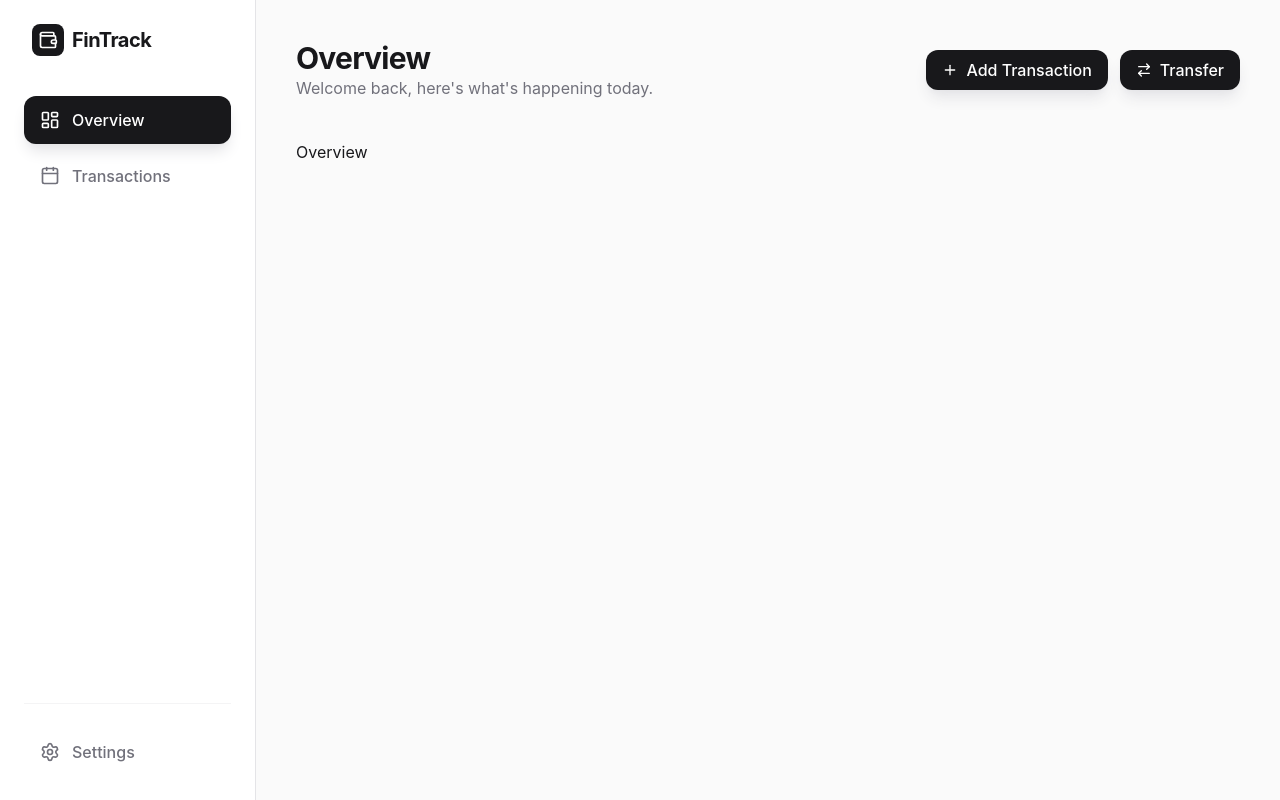
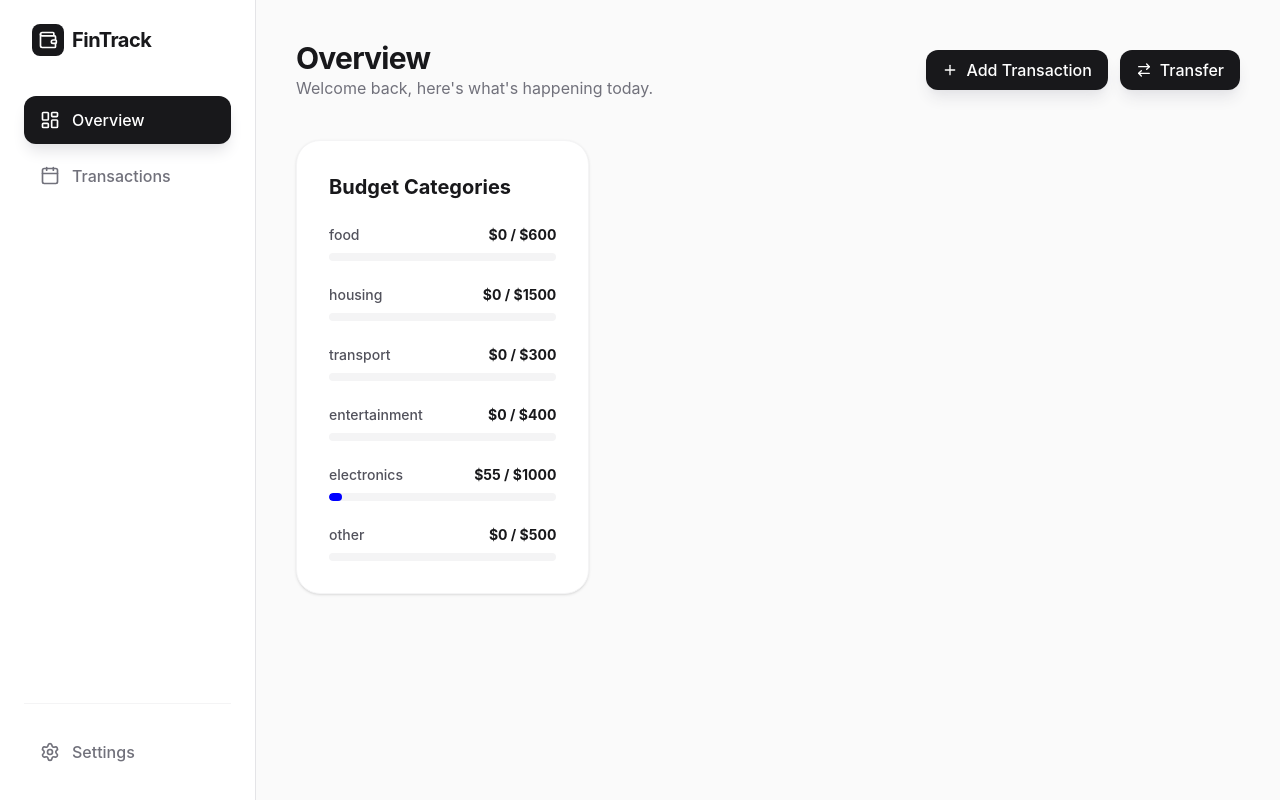
Before and after one commit to hamsterartit/fin-track, a React (Vite) app: page / in a window 1280 px wide. Built offline with nearby package versions, Linux system fonts and the light colour scheme; data requests are answered from the project's data file; the HTML template or start-up script is replaced by a standard one.

Commit message:
add categories summary

```diff
--- /dev/null
+++ b/src/components/CategoryBreakdown.tsx
@@ -0,0 +1,57 @@
+import {CATEGORIES, CATEGORY_LIMITS} from "../constants";
+import type {CategorySummary, Transaction} from "../types";
+import {useTransactionsData} from "../hooks/useTransactionsData.ts";
+
+const toCategorySummary = (data: Transaction[]): CategorySummary[] =>
+	CATEGORIES.map((category) => {
+		const sum = data
+			.filter(
+				(transaction) =>
+					transaction.category === category &&
+					transaction.type === "expense"
+			)
+			.reduce((acc, cur) => acc + +(cur.amount ?? 0), 0);
+
+		return {
+			category,
+			sum,
+			limit: CATEGORY_LIMITS[category],
+		};
+	});
+
+export const CategoryBreakdown = () => {
+	const {
+		data: categorySummary,
+		isLoading,
+		isError,
+		error,
+	} = useTransactionsData(toCategorySummary);
+
+	if (isLoading) {
+		return <div>Loading...</div>;
+	}
+
+	if (isError) {
+		return <div>Error: {error.message}</div>;
+	}
+
+	return (
+		<div className="bg-white p-8 rounded-3xl border border-zinc-100 shadow-sm">
+			<h3 className="text-xl font-bold mb-6">Budget Categories</h3>
+			<div className="space-y-6">
+				{categorySummary && categorySummary.map((item, index) => {
+					const percent = Math.min((item.sum / item.limit) * 100, 100);
+					return (<div key={index}>
+						<div className="flex justify-between text-sm mb-2">
+							<span className="font-medium text-zinc-600">{item.category}</span>
+							<span className="font-bold">${item.sum} / ${item.limit}</span>
+						</div>
+						<div className="h-2 w-full bg-zinc-100 rounded-full overflow-hidden">
+							<div className="h-full rounded-full" style={{backgroundColor: "blue", width: `${percent > 100 ? 100 : percent}%`}}/>
+						</div>
+					</div>)
+				})}
+			</div>
+		</div>
+	)
+}
--- a/src/components/index.ts
+++ b/src/components/index.ts
@@ -4,3 +4,4 @@ export * from "./TransactionsList.tsx";
 export * from "./Modal.tsx";
 export * from "./modals/TransactionModal.tsx";
 export * from "./modals/TransferModal.tsx";
+export * from "./CategoryBreakdown.tsx";
--- a/src/constants/index.ts
+++ b/src/constants/index.ts
@@ -41,3 +41,12 @@ export const CATEGORIES: Category[] = [
     "electronics",
     "other",
 ];
+
+export const CATEGORY_LIMITS: Record<Category, number> = {
+    food: 600,
+    housing: 1500,
+    transport: 300,
+    entertainment: 400,
+    electronics: 1000,
+    other: 500,
+};
--- a/src/hooks/useTransactionsData.ts
+++ b/src/hooks/useTransactionsData.ts
@@ -1,14 +1,14 @@
 import {useQuery} from "@tanstack/react-query";
-import {getTransactions} from "../services/api.ts";
+import {getTransactions} from "../services/api";
+import type {CategorySummary, Transaction} from "../types";
 
-export const useTransactionsData = () => {
-    return useQuery(
-        {
-            queryKey: ["transactions"],
-            queryFn: () => {
-                return getTransactions();
-            },
-            retry: 1,
-        }
-    )
+export const useTransactionsData = (
+    selectFunction?: (data: Transaction[]) => CategorySummary[]
+) => {
+    return useQuery({
+        queryKey: ["transactions"],
+        queryFn: () => getTransactions(),
+        retry: 1,
+        select: selectFunction,
+    })
 }
--- a/src/types/index.ts
+++ b/src/types/index.ts
@@ -22,3 +22,9 @@ export interface Transaction {
 export type ModalId =
     | "addTransactionModal"
     | "transferModal";
+
+export interface CategorySummary {
+    sum: number,
+    limit: number,
+    category: Category;
+}
--- a/src/views/Overview.tsx
+++ b/src/views/Overview.tsx
@@ -1,3 +1,10 @@
+import {CategoryBreakdown} from "../components";
+
 export const Overview = () => {
-    return <div>Overview</div>
+    return (
+        <div className="grid grid-cols-1 lg:grid-cols-3 gap-8">
+
+                <CategoryBreakdown />
+        </div>
+    )
 }
```
